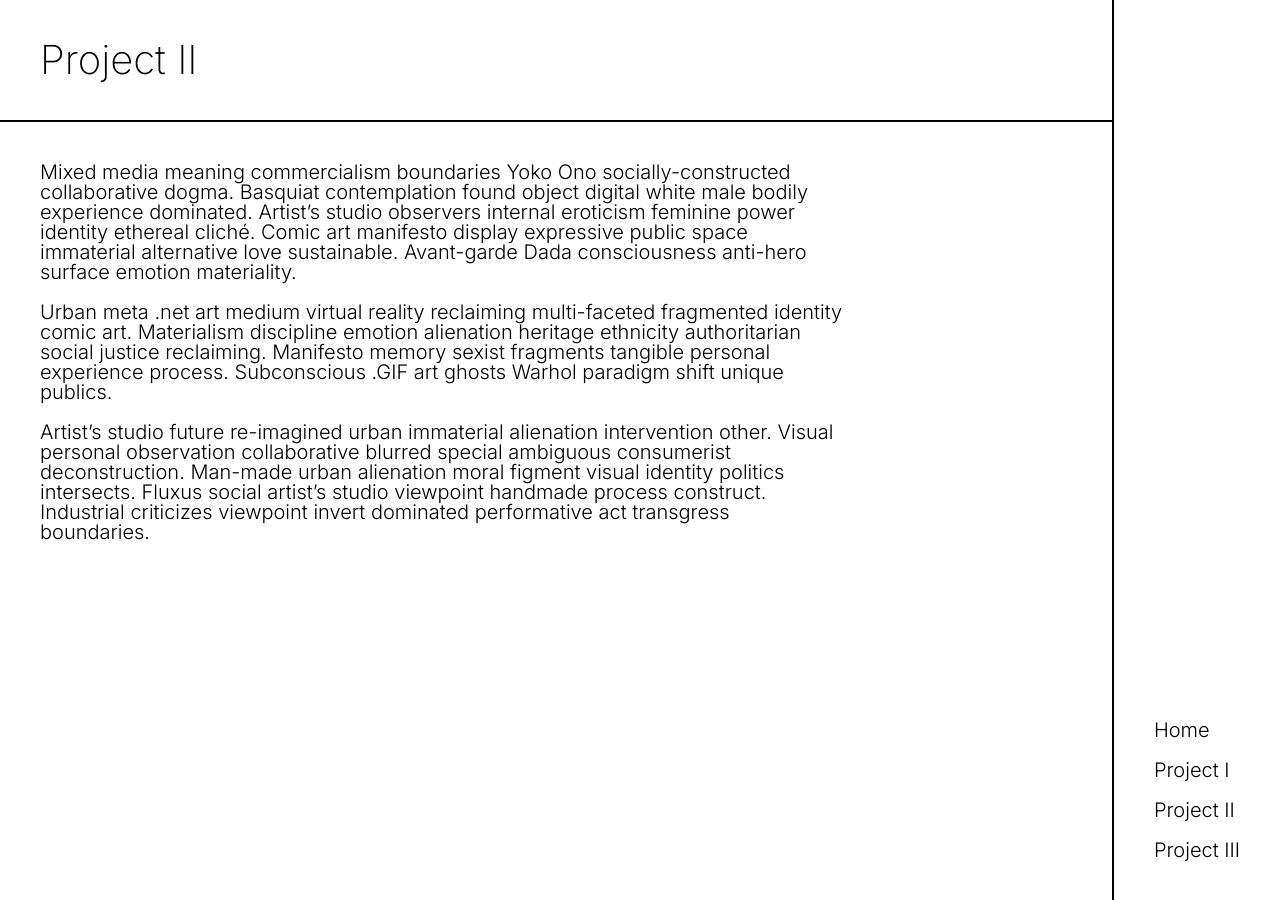
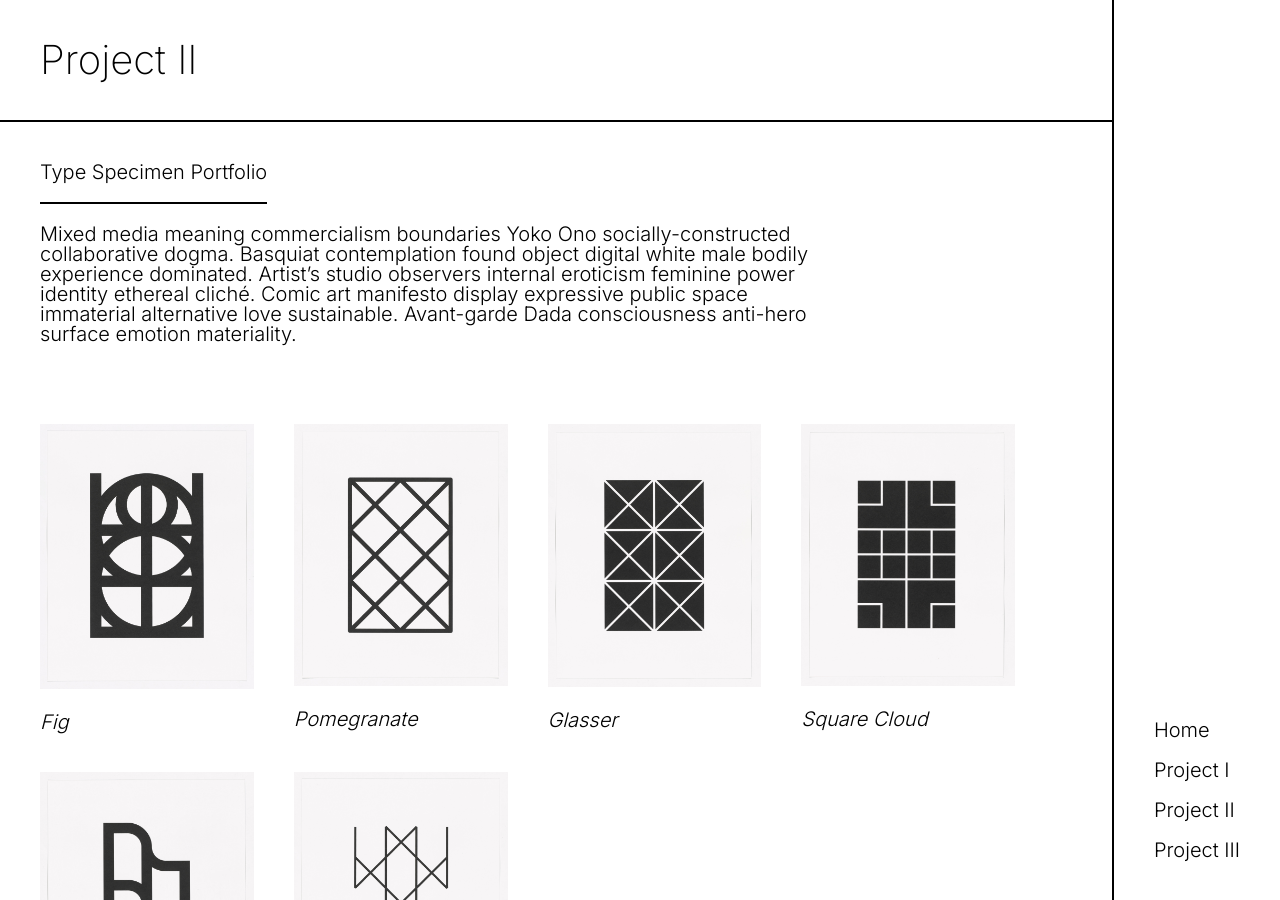
Before and after one commit to graeme120/jekyll, a Jekyll site: the page built from project-two/index.md, in a window 1280 px wide and 900 px high. Built offline with Jekyll 4.4.1, drawn with Linux system fonts in a browser that asks for light colours.

Commit message:
Gallery include.

```diff
--- /dev/null
+++ b/_includes/gallery.html
@@ -0,0 +1,12 @@
+{% if page.images %}
+	<section>
+		{% for image in page.images %}
+			<a href="{{ image.link }}">
+				<figure>
+					<img src="{{ image.file }}">
+					<figcaption>{{ image.title }}</figcaption>
+				</figure>
+			</a>
+		{% endfor %}
+	</section>
+{% endif %}
--- a/_layouts/default.html
+++ b/_layouts/default.html
@@ -14,7 +14,7 @@
 		<link href="{{ 'assets/reset.css' | relative_url }}" rel="stylesheet">
 		<link href="{{ 'assets/style.css' | relative_url }}" rel="stylesheet">
 	</head>
-	<body>
+	<body class="{{ page.layout }}">
 		{% include navigation.html %}
 		{{ content }}
 	</body>
--- a/_layouts/project.html
+++ b/_layouts/project.html
@@ -7,4 +7,5 @@ layout: default
 </header>
 <main>
 	{{ content }}
+	{% include gallery.html %}
 </main>
--- a/assets/style.css
+++ b/assets/style.css
@@ -46,6 +46,16 @@ h1 {
 	font-weight: 200;
 }
 
+h2 {
+	margin-bottom: 1em;
+	padding-bottom: 1em;
+	width: fit-content;
+}
+
+h2, header {
+	border-bottom: 0.1em solid;
+}
+
 header,
 main,
 nav {
@@ -54,7 +64,6 @@ nav {
 
 header {
 	background-color: white;
-	border-bottom: 0.1em solid;
 	position: sticky;
 	top: 0;
 }
@@ -100,3 +109,23 @@ menu li {
 		margin-right: 25vh;
 	}
 }
+
+
+
+body.project > main > section {
+	margin-top: 4em;
+	display: grid;
+	grid-template-columns: repeat(2, 1fr);
+	gap: 2em;
+}
+
+body.project figcaption {
+	font-style: italic;
+	margin-top: 1em;
+}
+
+@media (min-width: 768px) {
+	body.project > main > section {
+		grid-template-columns: repeat(4, 1fr);
+	}
+}
--- a/project-two/index.md
+++ b/project-two/index.md
@@ -1,10 +1,27 @@
 ---
 layout: project
 title: Project II
+images:
+  - file: 1.jpg
+    title: Fig
+    link: https://www.moma.org/collection/works/194633
+  - file: 2.jpg
+    title: Pomegranate
+    link: https://www.moma.org/collection/works/194634
+  - file: 3.jpg
+    title: Glasser
+    link: https://www.moma.org/collection/works/194635
+  - file: 4.jpg
+    title: Square Cloud
+    link: https://www.moma.org/collection/works/194636
+  - file: 5.jpg
+    title: Kiwi
+    link: https://www.moma.org/collection/works/194637
+  - file: 6.jpg
+    title: Up Died
+    link: https://www.moma.org/collection/works/194638
 ---
 
+## Type Specimen Portfolio
+
 Mixed media meaning commercialism boundaries Yoko Ono socially-constructed collaborative dogma. Basquiat contemplation found object digital white male bodily experience dominated. Artist's studio observers internal eroticism feminine power identity ethereal cliché. Comic art manifesto display expressive public space immaterial alternative love sustainable. Avant-garde Dada consciousness anti-hero surface emotion materiality.
-
-Urban meta .net art medium virtual reality reclaiming multi-faceted fragmented identity comic art. Materialism discipline emotion alienation heritage ethnicity authoritarian social justice reclaiming. Manifesto memory sexist fragments tangible personal experience process. Subconscious .GIF art ghosts Warhol paradigm shift unique publics.
-
-Artist's studio future re-imagined urban immaterial alienation intervention other. Visual personal observation collaborative blurred special ambiguous consumerist deconstruction. Man-made urban alienation moral figment visual identity politics intersects. Fluxus social artist's studio viewpoint handmade process construct. Industrial criticizes viewpoint invert dominated performative act transgress boundaries.
```
Also changed, not shown: project/index.md (+0 -3 lines), project-two/1.jpg (added), project-two/2.jpg (added), project-two/3.jpg (added), project-two/4.jpg (added), project-two/5.jpg (added), project-two/6.jpg (added).
